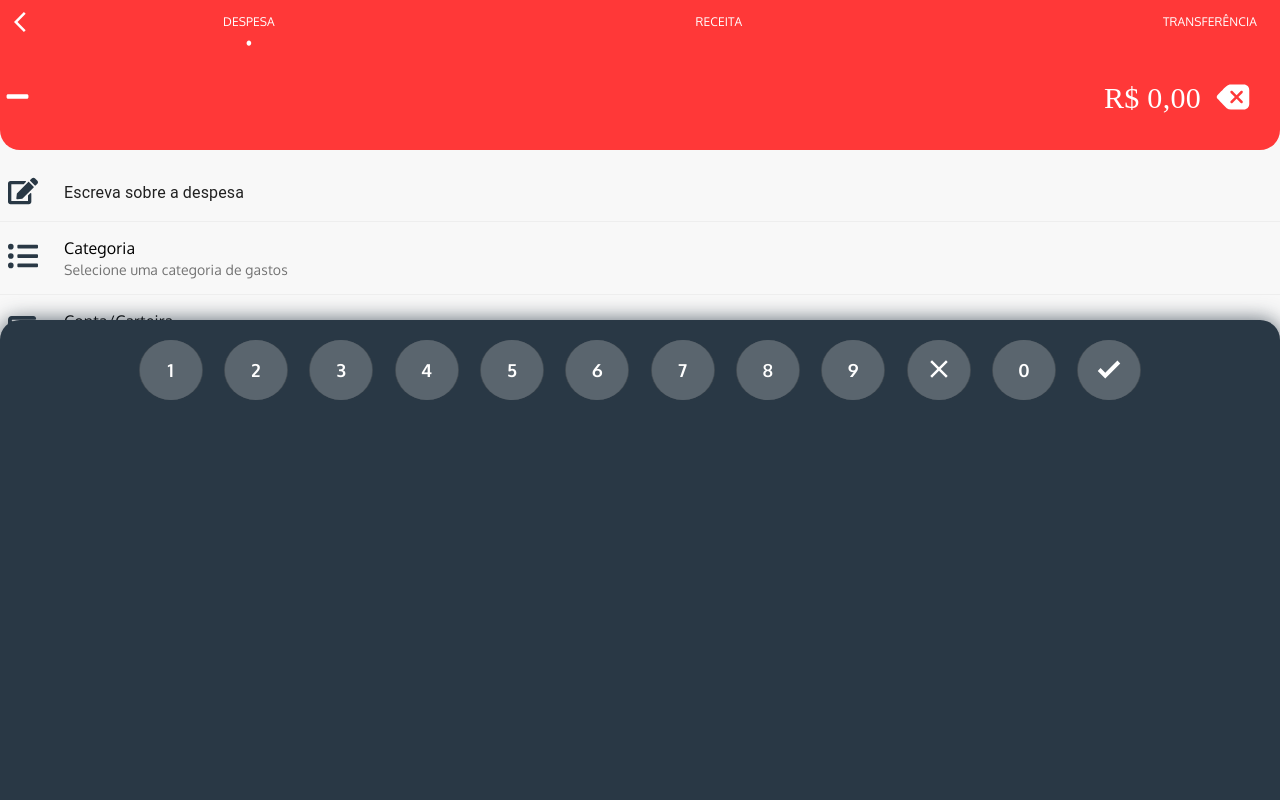
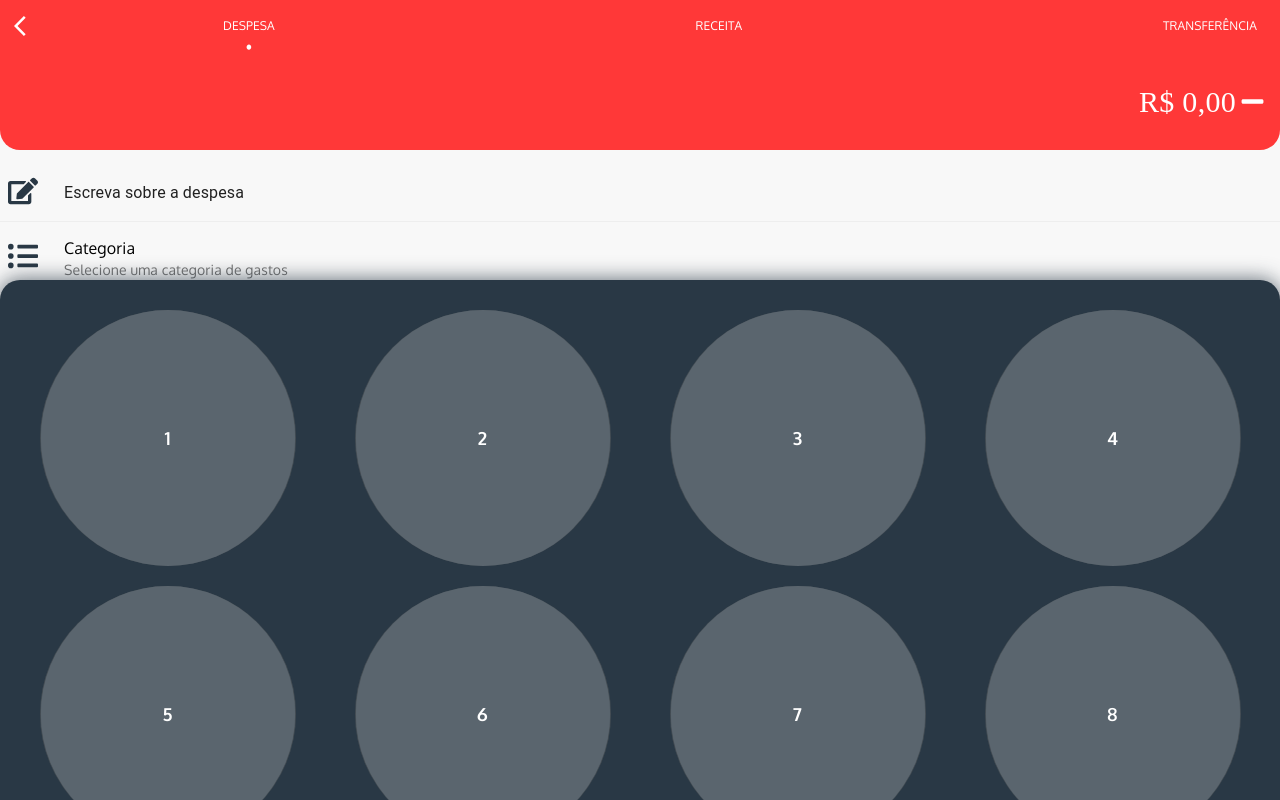
Before and after one commit to cardosoGui/gui-budget-react, a React (Create React App) app: page /income in a window 1280 px wide. Built offline with nearby package versions, Linux system fonts and the light colour scheme; no server answers; a web font is replaced by a local one.

Commit message:
improviments numericinputs

```diff
--- a/src/App.js
+++ b/src/App.js
@@ -1,4 +1,4 @@
-import React, { useState } from 'react'
+import React, { useState, useEffect } from 'react'
 import AppLayout from './components/AppLayout'
 import { BrowserRouter as Router, Route, Redirect } from 'react-router-dom'
 import '../src/styles.css'
@@ -6,6 +6,7 @@ import HomePage from './pages/home'
 import TransactionsPage from './pages/transactions'
 import AppContext from './store/AppContext'
 import IncomePage from './pages/income'
+import payloadStorage from './utils/payloadStorage'
 
 export default () => {
 	const [ appState, setState ] = useState({
@@ -36,6 +37,10 @@ export default () => {
 		return !routes.some((route) => route === window.location.pathname)
 	}
 
+	useEffect(() => {
+		payloadStorage()
+	}, [])
+
 	return (
 		<AppContext.Provider value={{ ...appState, setAppState }}>
 			<Router>
--- a/src/components/NumericInput/NumericInputUI/index.js
+++ b/src/components/NumericInput/NumericInputUI/index.js
@@ -7,8 +7,8 @@ const useStyles = makeStyles({
 	button: {
 		padding: 0,
 		borderRadius: '100%',
-		height: '60px',
-		width: '60px',
+		height: '20vw',
+		width: '20vw',
 		margin: '10px',
 		background: ({ colorTheme }) => colorTheme
 	},
@@ -16,7 +16,7 @@ const useStyles = makeStyles({
 		display: 'flex',
 		alignItems: 'center',
 		justifyContent: 'center',
-		height: '60px',
+		height: '20vw',
 		width: '100%',
 		borderRadius: '100%',
 		background: ({ colorTheme }) => colorTheme
--- a/src/components/NumericInput/NumericInputWrapper/index.js
+++ b/src/components/NumericInput/NumericInputWrapper/index.js
@@ -1,22 +1,7 @@
 import React from 'react'
 import SectionMain from '../../SectionMain'
-import { makeStyles } from '@material-ui/core'
-import { useAppContext } from '../../../store/AppContext'
 import { GoCheck } from 'react-icons/go'
-import { IoMdClose } from 'react-icons/io'
-
-const useStyles = makeStyles({
-	root: {
-		position: 'absolute',
-		bottom: 0,
-		height: '60%',
-		borderRadius: '20px 20px 0 0',
-		background: ({ colorTheme }) => colorTheme,
-		boxShadow: ({ colorTheme }) => `0px 0px 20px 1px ${colorTheme}b3`,
-		justifyContent: 'center',
-		padding: '10px 10%'
-	}
-})
+import { IoIosBackspace } from 'react-icons/io'
 
 const numbers = [
 	{ value: 1, component: '' },
@@ -30,7 +15,7 @@ const numbers = [
 	{ value: 9, component: '' },
 	{
 		value: 'clear',
-		component: <IoMdClose color="#fff" fontSize={30} style={{ paddingTop: 5 }} />
+		component: <IoIosBackspace color="#fff" fontSize={30} style={{ paddingTop: 5 }} />
 	},
 	{ value: 0, component: '' },
 	{
@@ -40,11 +25,8 @@ const numbers = [
 ]
 
 const NumericInputWrapper = ({ children }) => {
-	const { colorSchema } = useAppContext()
-	const classes = useStyles({ colorTheme: colorSchema['primary'] })
-
 	return (
-		<SectionMain noPadding className={classes.root}>
+		<SectionMain noPadding position="center">
 			<SectionMain noPadding position="space-around">
 				{numbers.map((numericInput) =>
 					children({
--- a/src/components/NumericInput/index.js
+++ b/src/components/NumericInput/index.js
@@ -1,13 +1,38 @@
 import React from 'react'
 import NumericInputWrapper from './NumericInputWrapper'
 import NumericInputUI from './NumericInputUI'
+import { Dialog, DialogContent, Slide, makeStyles } from '@material-ui/core'
+import { useAppContext } from '../../store/AppContext'
+
+const useStyles = makeStyles({
+	dialog: {
+		position: 'absolute',
+		height: '65%',
+		bottom: 0,
+		width: '100%',
+		borderRadius: '20px 20px 0 0',
+		background: ({ colorTheme }) => colorTheme,
+		boxShadow: ({ colorTheme }) => `0px 0px 20px 1px ${colorTheme}b3`,
+		justifyContent: 'center'
+	},
+	backdrop: { background: 'none' },
+	dialogContent: { padding: '10px' }
+})
+
+const Transition = React.forwardRef(function Transition(props, ref) {
+	return <Slide direction="up" ref={ref} {...props} />
+})
 
 const NumericInput = ({ formikProps }) => {
+	const { colorSchema } = useAppContext()
+	const classes = useStyles({ colorTheme: colorSchema['primary'] })
+	const { amount } = formikProps.values
+
 	const onNumberChange = (number) => {
 		const functions = {
-			clear: () => formikProps.setFieldValue('amount', '0'),
+			clear: () => formikProps.setFieldValue('amount', amount.substring(0, amount.length - 1)),
 			submit: () => formikProps.setFieldValue('showNumericInput', false),
-			onChange: () => formikProps.setFieldValue('amount', formikProps.values.amount.concat(number))
+			onChange: () => formikProps.setFieldValue('amount', amount.concat(number))
 		}
 		if (window.navigator.vibrate) {
 			window.navigator.vibrate(50)
@@ -16,11 +41,31 @@ const NumericInput = ({ formikProps }) => {
 	}
 
 	return (
-		<NumericInputWrapper>
-			{({ number, component }) => (
-				<NumericInputUI component={component} number={number} onNumberChange={() => onNumberChange(number)} />
-			)}
-		</NumericInputWrapper>
+		<Dialog
+			fullScreen
+			BackdropProps={{
+				classes: {
+					root: classes.backdrop
+				}
+			}}
+			PaperProps={{ classes: { root: classes.dialog } }}
+			keepMounted
+			TransitionComponent={Transition}
+			open={formikProps.values.showNumericInput}
+			onClose={() => formikProps.setFieldValue('showNumericInput', false)}
+		>
+			<DialogContent className={classes.dialogContent}>
+				<NumericInputWrapper>
+					{({ number, component }) => (
+						<NumericInputUI
+							component={component}
+							number={number}
+							onNumberChange={() => onNumberChange(number)}
+						/>
+					)}
+				</NumericInputWrapper>
+			</DialogContent>
+		</Dialog>
 	)
 }
 
--- a/src/components/SelectInputUI/index.js
+++ b/src/components/SelectInputUI/index.js
@@ -1,18 +1,22 @@
 import React from 'react'
 import { ListItem, makeStyles, ListItemAvatar, ListItemText } from '@material-ui/core'
+import SectionMain from '../SectionMain'
 
 const useStyles = makeStyles({
 	root: { padding: '8px', borderBottom: 'solid 1px #eee' },
 	amountLabel: { margin: '10px 0' }
 })
 
-const SelectInputUI = ({ titleText, icon, children }) => {
+const SelectInputUI = ({ titleText, icon, modalComponent, children }) => {
 	const classes = useStyles()
+
 	return (
-		<ListItem className={classes.root} button>
-			<ListItemAvatar>{icon}</ListItemAvatar>
-			<ListItemText className={classes.secondary} primary={titleText} secondary={children} />
-		</ListItem>
+		<SectionMain noPadding>
+			<ListItem className={classes.root} button>
+				<ListItemAvatar>{icon}</ListItemAvatar>
+				<ListItemText className={classes.secondary} primary={titleText} secondary={children} />
+			</ListItem>
+		</SectionMain>
 	)
 }
 
--- a/src/pages/income/index.js
+++ b/src/pages/income/index.js
@@ -2,11 +2,10 @@ import React from 'react'
 import SectionMain from '../../components/SectionMain'
 import HeaderBackgroundUI from '../../components/HeaderBackgroundUI'
 import Title from '../../components/Title'
-import { makeStyles, Fade, IconButton, Button, Collapse, InputBase } from '@material-ui/core'
+import { makeStyles, Fade, Button, InputBase } from '@material-ui/core'
 import toCurrency from '../../utils/toCurrency'
 import { Formik } from 'formik'
 import NumericInput from '../../components/NumericInput'
-import { IoIosBackspace } from 'react-icons/io'
 import { FiRepeat } from 'react-icons/fi'
 import { FaMinus, FaPlus, FaExchangeAlt, FaEdit, FaListUl, FaWallet, FaRegCalendarAlt } from 'react-icons/fa'
 import SelectInputUI from '../../components/SelectInputUI'
@@ -20,7 +19,6 @@ const useStyles = makeStyles({
 		padding: 0,
 		width: 'inherit'
 	},
-
 	typeButton: {
 		display: 'flex',
 		flexDirection: 'column'
@@ -34,11 +32,6 @@ const useStyles = makeStyles({
 const IncomePage = () => {
 	const classes = useStyles()
 	const { colorSchema } = useAppContext()
-
-	const onDeleteNumber = (formikProps) => {
-		const { amount } = formikProps.values
-		formikProps.setFieldValue('amount', amount.substring(0, amount.length - 1))
-	}
 
 	const TypeButtons = ({ formikProps }) => {
 		const typeIncomeButtons = [
@@ -90,6 +83,7 @@ const IncomePage = () => {
 						account: '',
 						date: new Date().toLocaleDateString(),
 						recurrence: '',
+						category: null,
 						backgroundColor: 'danger',
 						showNumericInput: true
 					}}
@@ -100,12 +94,7 @@ const IncomePage = () => {
 								backgroundColor={formikProps.values.backgroundColor}
 								rightComponent={<TypeButtons formikProps={formikProps} />}
 							>
-								<SectionMain item xs={1}>
-									{typeSymbols[formikProps.values.type]}
-								</SectionMain>
 								<SectionMain
-									item
-									xs={11}
 									position="flex-end"
 									alignItems="center"
 									onClick={() =>
@@ -115,9 +104,8 @@ const IncomePage = () => {
 									<Title color="#fff" size="big">
 										<code className={classes.amount}>{toCurrency(formikProps.values.amount)}</code>
 									</Title>
-									<IconButton onClick={() => onDeleteNumber(formikProps)}>
-										<IoIosBackspace fontSize={40} color="#fff" />
-									</IconButton>
+									&nbsp;
+									{typeSymbols[formikProps.values.type]}
 								</SectionMain>
 							</HeaderBackgroundUI>
 							<SectionMain>
@@ -154,9 +142,8 @@ const IncomePage = () => {
 									Decida entre gasto fixo/temporário
 								</SelectInputUI>
 							</SectionMain>
-							<Collapse in={formikProps.values.showNumericInput}>
-								<NumericInput formikProps={formikProps} />
-							</Collapse>
+
+							<NumericInput formikProps={formikProps} />
 						</form>
 					)}
 				</Formik>
--- /dev/null
+++ b/src/utils/payloadStorage.js
@@ -0,0 +1,36 @@
+export default () => {
+	const storeCategories = localStorage.getItem('categories')
+
+	const categories = [
+		{
+			label: 'Bares & Restaurantes',
+			id: +new Date().toString().substring(7)
+		},
+		{
+			label: 'Roupas',
+			id: +new Date().toString().substring(7)
+		},
+		{
+			label: 'Comida',
+			id: +new Date().toString().substring(7)
+		},
+		{
+			label: 'Grocerias/Mercado',
+			id: +new Date().toString().substring(7)
+		}
+	]
+
+	const onSetStorage = async () => {
+		try {
+			if (!storeCategories) {
+				const payload = JSON.stringify(categories)
+				await localStorage.setItem('categories', payload)
+			}
+		} catch (e) {
+			console.log(e)
+			alert('erro a sincronizar')
+		}
+	}
+
+	return onSetStorage()
+}
```
Also changed, not shown: src/components/Modal/index.js (added, +26 -0 lines).
